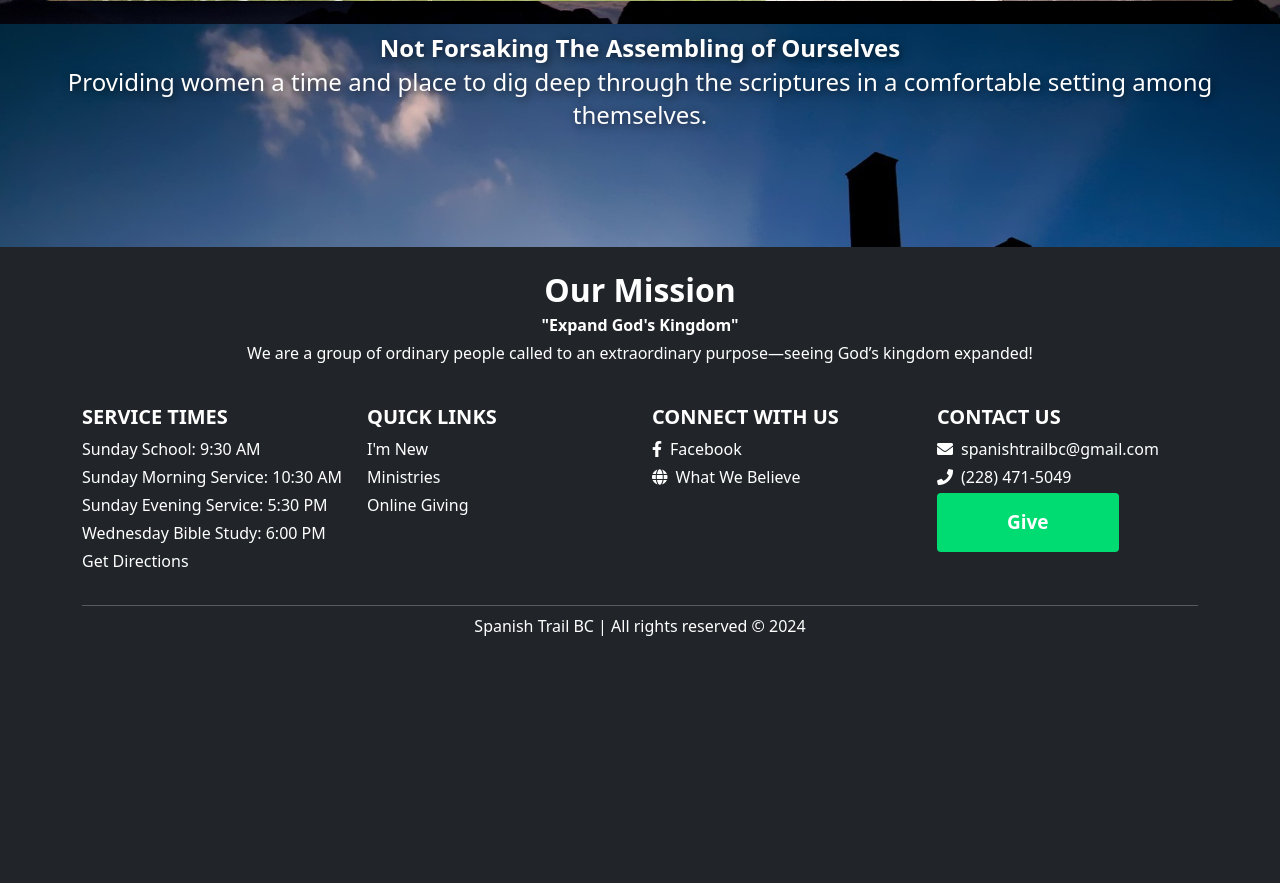
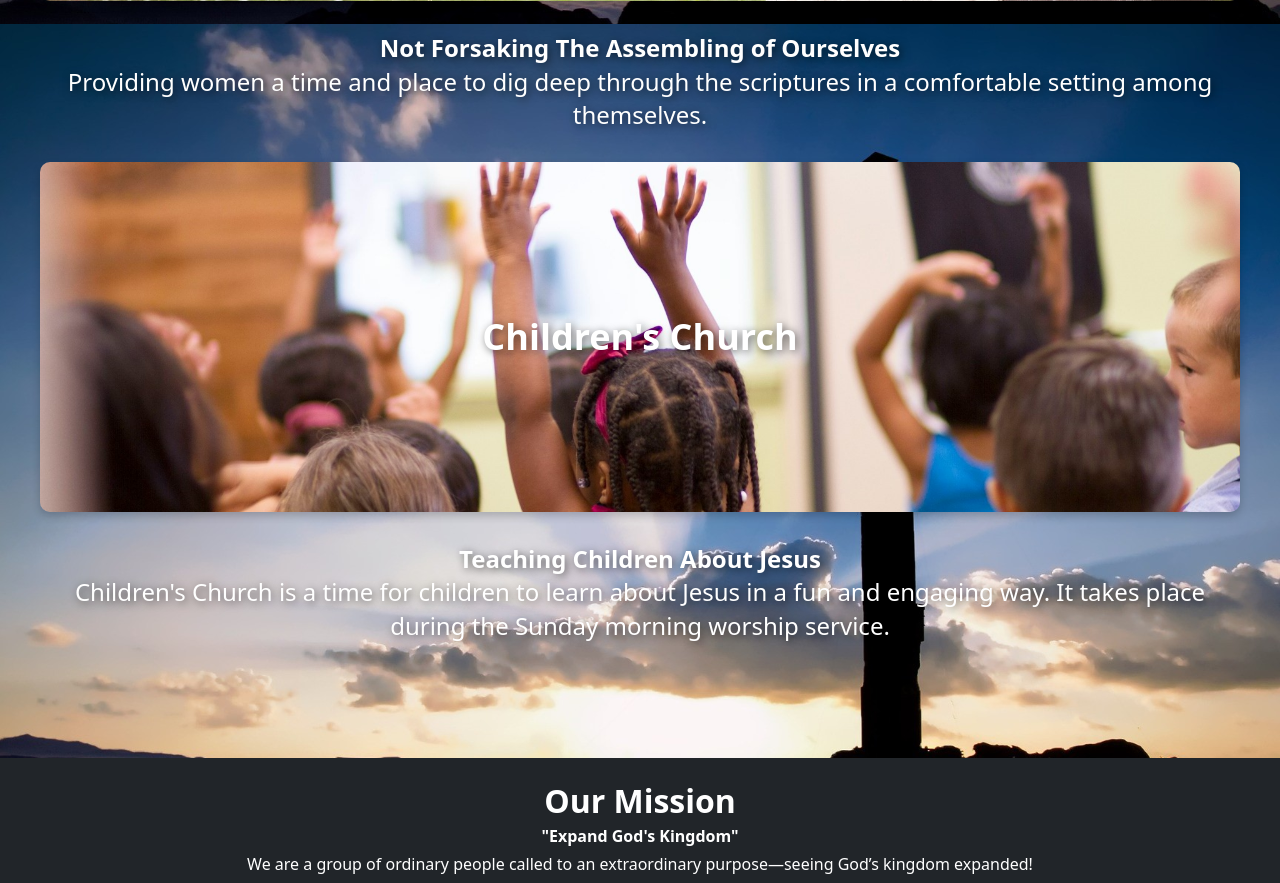
Before and after one commit to mhays24/spanish_trail-live, a Django app: page /ministries/ in a window 1280 px wide. Shown: the part 2376-3259 px from the top of the page. Before the commit the page ends 3012 px from the top, so only its background shows below. Run offline with Django 5.2, Linux system fonts and the light colour scheme; some libraries are stand-ins or nearby versions.

Commit message:
added children's church to the ministries.html page

```diff
--- a/app/templates/ministries.html
+++ b/app/templates/ministries.html
@@ -33,6 +33,13 @@
         <div class="overlay">Lady's Auxiliary</div>
     </div>
     <p class="description"><b>Not Forsaking The Assembling of Ourselves</b><br>Providing women a time and place to dig deep through the scriptures in a comfortable setting among themselves.</p>
+
+    <!-- Children's Church Section -->
+    <div class="section slide-left">
+        <img src="{% static 'images/childrens_church.jpg' %}" alt="Children's Church Image" class="section-image">
+        <div class="overlay">Children's Church</div>
+    </div>
+    <p class="description"><b>Teaching Children About Jesus</b><br>Children's Church is a time for children to learn about Jesus in a fun and engaging way. It takes place during the Sunday morning worship service.</p>
 </section>
 <script src="{% static 'ministries.js' %}"></script>
 {% endblock %}
```
Also changed, not shown: app/static/images/childrens_church.jpg (added).
